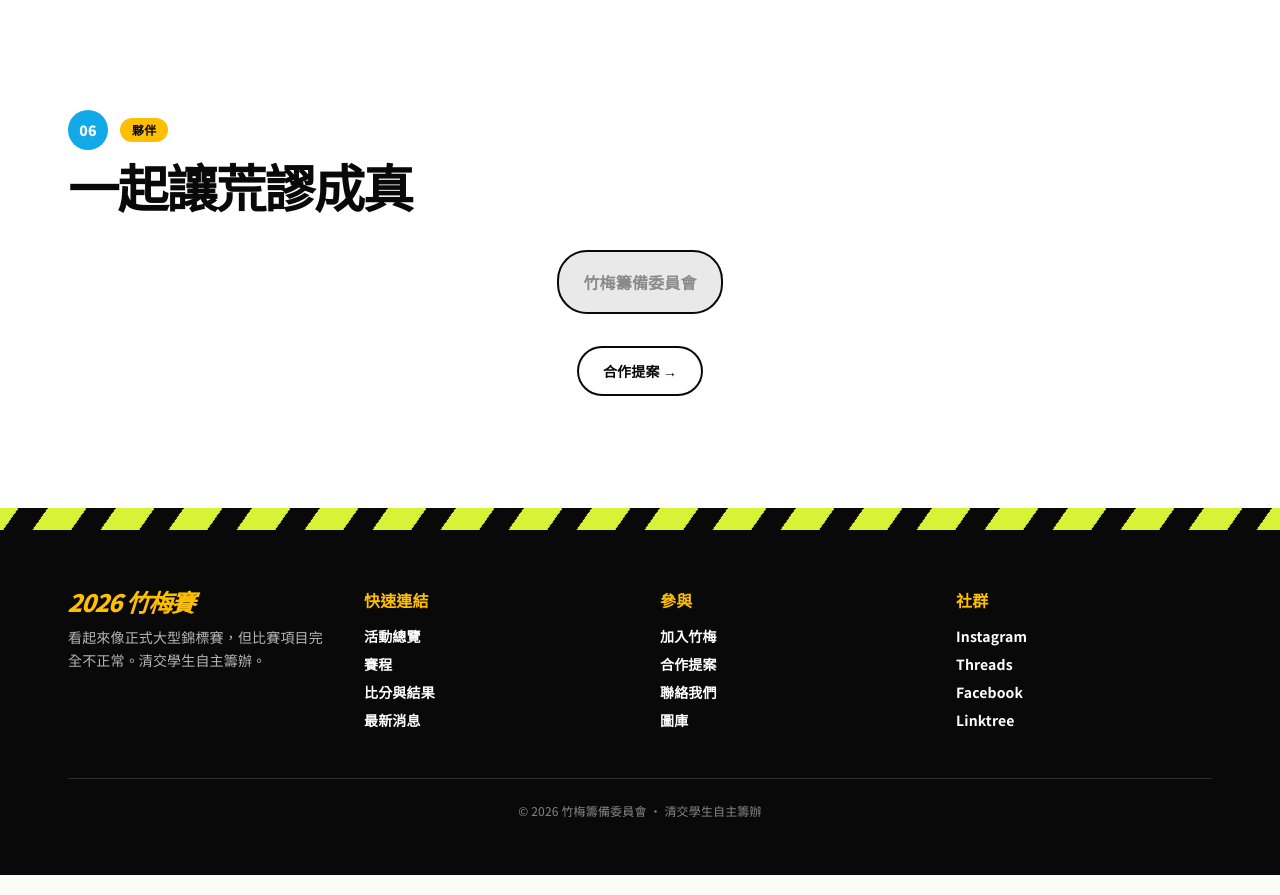
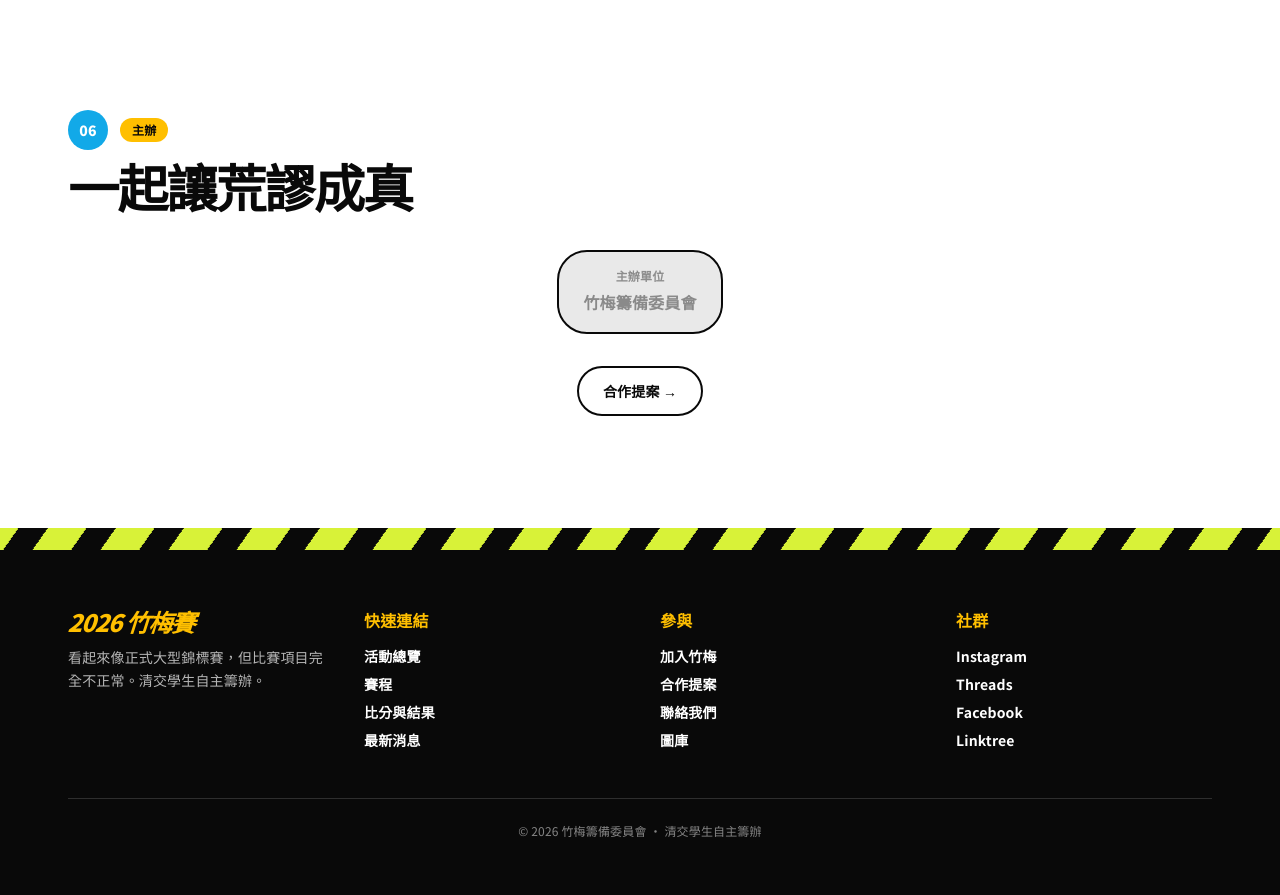
Before and after one commit to CorgiHere/chumei, a Next.js app: page / in a window 1280 px wide. Shown: the part 6551-7446 px from the top of the page. Built offline with nearby package versions, Linux system fonts and the light colour scheme.

Commit message:
Label 竹梅籌備委員會 as organizer, not co-host.
Co-authored-by: Cursor <cursoragent@cursor.com>

```diff
--- a/src/app/page.tsx
+++ b/src/app/page.tsx
@@ -286,7 +286,7 @@ export default function HomePage() {
         <div className="container-main text-center">
           <SectionHeader
             index="06"
-            eyebrow="夥伴"
+            eyebrow="主辦"
             title="一起讓荒謬成真"
             className="md:items-center md:text-center [&_.text-link]:hidden"
           />
@@ -298,7 +298,8 @@ export default function HomePage() {
                 key={partner.id}
                 className="rounded-xl border-2 border-black bg-light-gray px-6 py-4 font-black text-muted grayscale transition hover:bg-white hover:text-black hover:grayscale-0"
               >
-                {partner.name}
+                <p className="text-xs font-bold text-brand-blue">主辦單位</p>
+                <p className="mt-1">{partner.name}</p>
               </div>
             ))}
           </div>
--- a/src/app/partners/page.tsx
+++ b/src/app/partners/page.tsx
@@ -5,10 +5,11 @@ import { partners } from "@/data/history";
 
 export const metadata: Metadata = {
   title: "合作夥伴",
-  description: "竹梅賽贊助商、協辦社團與合作單位。",
+  description: "竹梅賽主辦、贊助商、協辦社團與合作單位。",
 };
 
 const typeLabels = {
+  organizer: "主辦單位",
   sponsor: "贊助商",
   club: "協辦社團",
   venue: "場地協力",
--- a/src/data/history.ts
+++ b/src/data/history.ts
@@ -25,7 +25,8 @@ export const partners: Partner[] = [
   {
     id: "p-01",
     name: "竹梅籌備委員會",
-    type: "club",
+    type: "organizer",
+    note: "主辦單位",
     showOnHome: true,
   },
   {
--- a/src/types/index.ts
+++ b/src/types/index.ts
@@ -119,7 +119,7 @@ export type NewsPost = {
 export type Partner = {
   id: string;
   name: string;
-  type: "sponsor" | "club" | "venue" | "equipment" | "media";
+  type: "organizer" | "sponsor" | "club" | "venue" | "equipment" | "media";
   logo?: string;
   url?: string;
   /** If true, appear in homepage partners strip */
```
